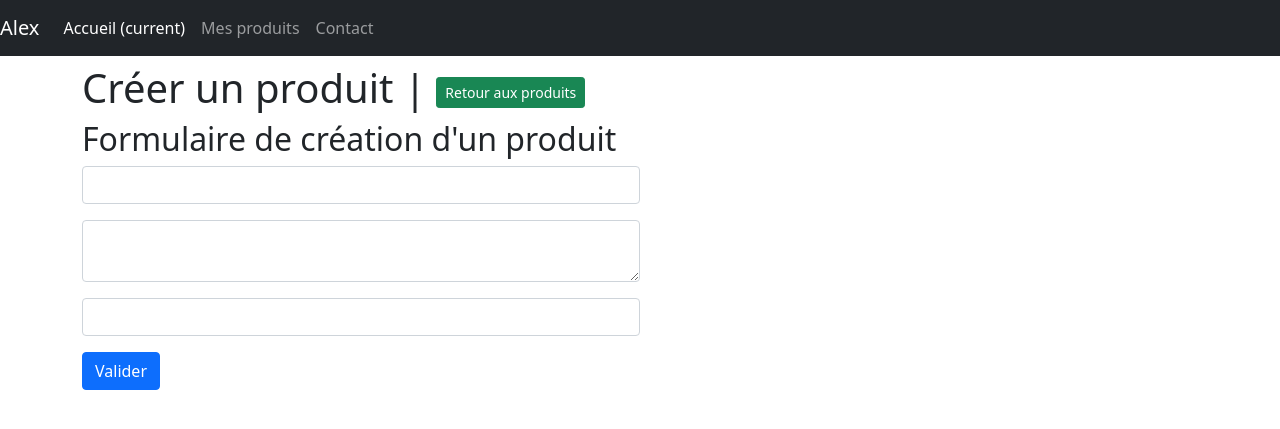
After one commit to Masamune42/tutoriel-u, a Symfony app: template templates/product/new.html.twig in a window 1280 px wide. The commit adds this page. Shown: the top 429 px of the page. Run offline with Twig, Linux system fonts and the light colour scheme; the template is opened without the code that fills it, so the values that code supplies are empty; form fields are guessed from the names that the template uses; some libraries are stand-ins or nearby versions.

Commit message:
Les forms

```diff
--- a/templates/product/index.html.twig
+++ b/templates/product/index.html.twig
@@ -1,7 +1,7 @@
 {% extends 'base.html.twig' %}
 
 {% block body %}
-    <h1>Mes produits ({{ products|length }})</h1>
+    <h1>Mes produits ({{ products|length }}) | <a href="{{ path('app_product_new') }}" class="btn btn-sm btn-success">Créer un produit</a></h1>
 
     <div class="row mt-2">
         {% for product in products %}
--- /dev/null
+++ b/templates/product/new.html.twig
@@ -0,0 +1,31 @@
+{% extends 'base.html.twig' %}
+
+{% block body %}
+    <h1>Créer un produit | <a href="{{ path('app_product') }}" class="btn btn-sm btn-success">Retour aux produits</a>
+    </h1>
+
+    <div class="row">
+
+        <h2>Formulaire de création d'un produit</h2>
+
+        {{ form_start(form) }}
+        <div class="col-md-6 mb-3">
+            <div class="form-group">
+                {{ form_widget(form.name) }}
+            </div>
+        </div>
+        <div class="col-md-6 mb-3">
+            <div class="form-group">
+                {{ form_widget(form.description) }}
+            </div>
+        </div>
+        <div class="col-md-6 mb-3">
+            <div class="form-group">
+                {{ form_widget(form.price) }}
+            </div>
+        </div>
+        <button class="btn btn-primary" type="submit">Valider</button>
+        {{ form_end(form) }}
+    </div>
+
+{% endblock %}
```
Also changed, not shown: src/Controller/ProductController.php (+24 -0 lines), src/Form/ProductType.php (added, +36 -0 lines).
